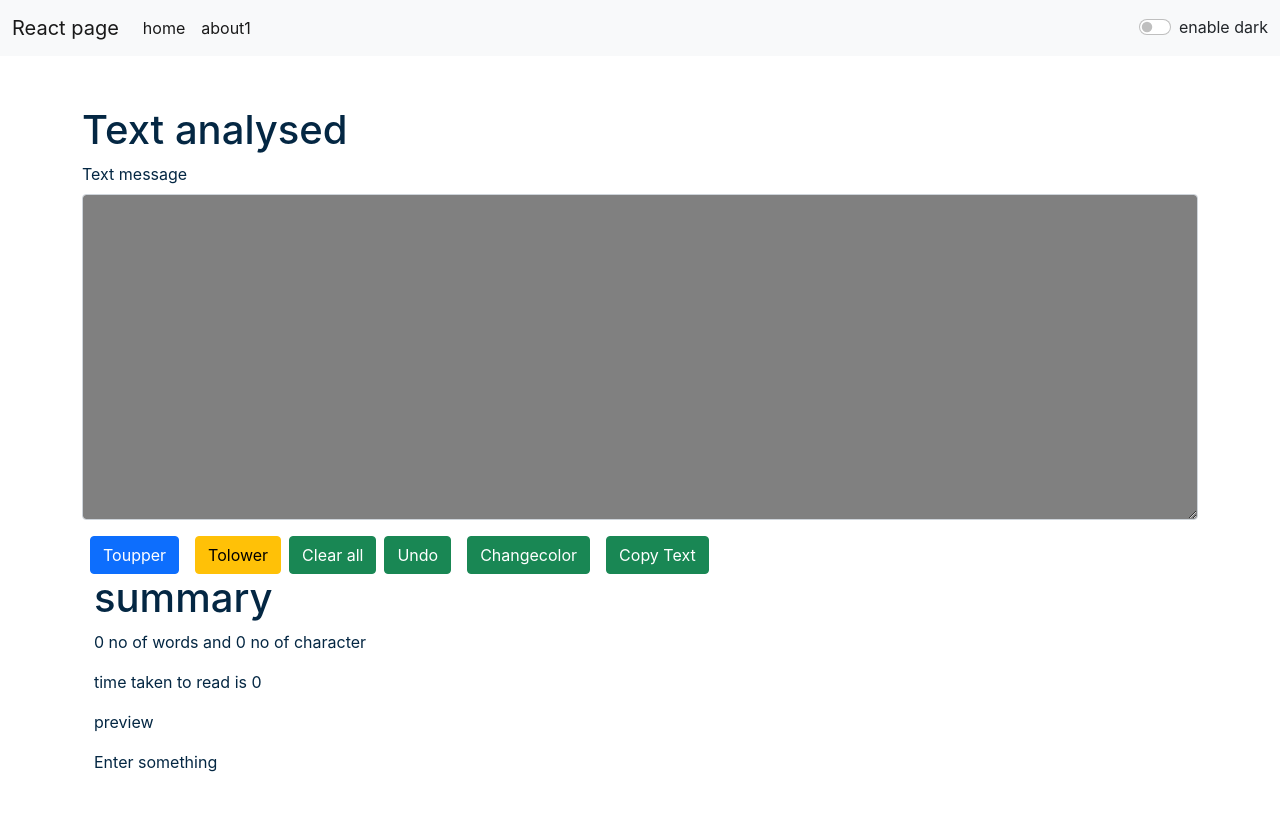
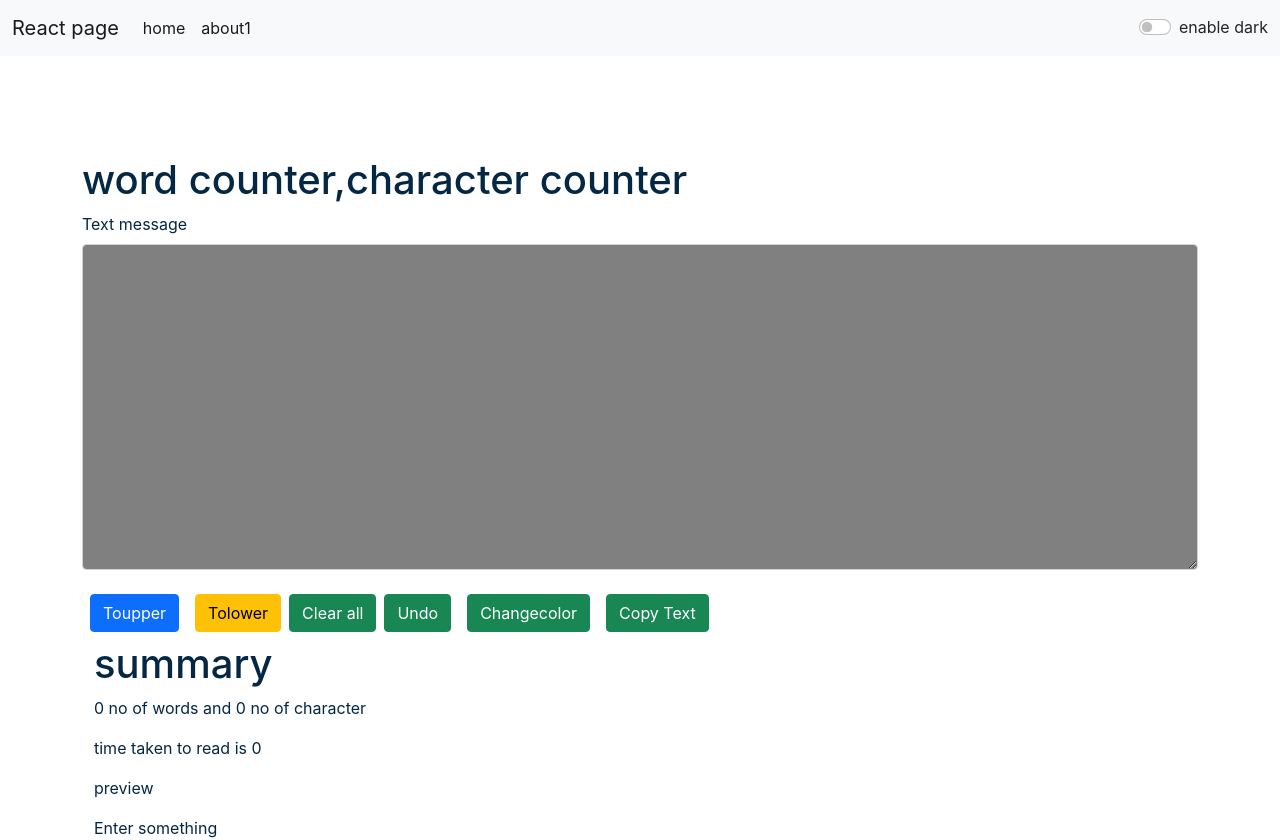
Before and after one commit to Shreyas12345678/React, a React (Create React App) app: page /home in a window 1280 px wide. Before the commit the page ends 800 px from the top, so only its background shows below. Built offline with nearby package versions, Linux system fonts and the light colour scheme.

Commit message:
added heading in app.js

```diff
--- a/src/App.js
+++ b/src/App.js
@@ -80,8 +80,8 @@ function App() {
     <div className="container">
       {/*<Textforms  showAlert={showAlert}  title="Text analysed" email="Enetr email" text="Text message" mode={mode}/>  */}
       <Routes>
-          <Route exact path="/about" element={<About/>}/>
-          <Route exact path="/home"  element={<Textforms  showAlert={showAlert}  title="Text analysed" email="Enetr email" text="Text message" mode={mode}/>}/>
+          <Route exact path="/about" element={<About mode={mode}/>}/>
+          <Route exact path="/home"  element={<Textforms  showAlert={showAlert} heading="word counter,character counter" title="Text analysed" email="Enetr email" text="Text message" mode={mode}/>}/>
 
         </Routes>
 
--- a/src/components/About.js
+++ b/src/components/About.js
@@ -1,14 +1,26 @@
 import React,{useState} from 'react'
 
-export default function About() {
+export default function About(props) {
 
-    const[mystyle,setMystyle]=useState({
+   /*  const[mystyle,setMystyle]=useState({
         color:'black',
         backgroundColor:'white'
-    })
+    }) */
     const[text,settext]=useState('Enable dark mode');
 
-    const setcolor = () => {
+
+    let mystyle ={
+
+            color:props.mode==='light'?'black':'white',
+            backgroundColor:props.mode==='light'?'white':'black',
+           /* border:'1px solid',  */
+            borderColor:props.mode==='light'?'#3373b375':'black',
+
+
+    }
+
+
+   /*  const setcolor = () => {
 
         if(mystyle.color === 'white'){  // dark mode
             setMystyle({
@@ -26,28 +38,28 @@ export default function About() {
                 })
                 settext("enable normal mode");
             }
-    }
+    } */
 
         return (
-        <div className="container my" style={mystyle}>
+        <div className="container my" style={{color:props.mode==='light'?'black':'white'}}>
             <h1 className='my-5'>About US</h1>
             <div className="accordion" id="accordionExample">
   <div className="accordion-item">
     <h2 className="accordion-header" id="headingOne">
       <button className="accordion-button" type="button" data-bs-toggle="collapse" data-bs-target="#collapseOne" aria-expanded="true" aria-controls="collapseOne" style={mystyle}>
-        Accordion Item #1
+       <strong> Analyse the text</strong>
       </button>
     </h2>
     <div id="collapseOne" className="accordion-collapse collapse show" aria-labelledby="headingOne" data-bs-parent="#accordionExample">
       <div className="accordion-body" style={mystyle}>
-        <strong>This is the first item's accordion body.</strong> It is shown by default, until the collapse plugin adds the appropriate classNamees that we use to style each element. These classNamees control the overall appearance, as well as the showing and hiding via CSS transitions. You can modify any of this with custom CSS or overriding our default variables. It's also worth noting that just about any HTML can go within the <code>.accordion-body</code>, though the transition does limit overflow.
+        <strong>This is the first item's accordion body.</strong>  appropriate classNamees that we use to style each element. These classNamees control the overall appearance, as well as the showing and hiding via CSS transitions. You can modify any of this with custom CSS or overriding our default variables. It's also worth noting that just about any HTML can go within the <code>.accordion-body</code>, though the transition does limit overflow.
       </div>
     </div>
   </div>
   <div className="accordion-item">
     <h2 className="accordion-header" id="headingTwo">
       <button className="accordion-button collapsed" type="button" data-bs-toggle="collapse" data-bs-target="#collapseTwo" aria-expanded="false" aria-controls="collapseTwo" style={mystyle}>
-        Accordion Item #2
+       <strong>Free to use</strong>
       </button>
     </h2>
     <div id="collapseTwo" className="accordion-collapse collapse" aria-labelledby="headingTwo" data-bs-parent="#accordionExample">
@@ -59,7 +71,7 @@ export default function About() {
   <div className="accordion-item">
     <h2 className="accordion-header" id="headingThree">
       <button className="accordion-button collapsed" type="button" data-bs-toggle="collapse" data-bs-target="#collapseThree" aria-expanded="false" aria-controls="collapseThree" style={mystyle}>
-        Accordion Item #3
+        <strong>Browser Compatible</strong>
       </button>
     </h2>
     <div id="collapseThree" className="accordion-collapse collapse" aria-labelledby="headingThree" data-bs-parent="#accordionExample">
@@ -69,9 +81,9 @@ export default function About() {
     </div>
   </div>
 </div>
-  <div className="container my-3">
+  {/* <div className="container my-3">
       <button type='button' className='btn btn-success' onClick={setcolor}>{text}</button>
-  </div>
+  </div> */}
 
         </div>
     )
--- a/src/components/Alert.js
+++ b/src/components/Alert.js
@@ -6,9 +6,10 @@ export default function Alert(props) {
 
     return (
        <>
+      <div style={{height:'100px'}}>
      <div className={`alert alert-${props.alert.type} alert-dismissible fade show `} role="alert" >
        <strong>{props.alert.type}</strong> {props.alert.msg}
-
+       </div>
 
 </div>
 
--- a/src/components/Navbar.js
+++ b/src/components/Navbar.js
@@ -66,6 +66,7 @@ Navbar.propTypes ={
 
 }
 
+
 Navbar.defaultProps = {
   about:'this is about sec',
   title:"this is titile sec"
--- a/src/components/Textforms.js
+++ b/src/components/Textforms.js
@@ -69,25 +69,25 @@ export default function Textforms(props) {
     return (
         <>
         <div style={{color:props.mode==='dark'?'white':'#042743'}} >
-        <h1 > {props.title} </h1>
+        <h1 > {props.heading} </h1>
 
             <div className="mb-3" style={{color:props.mode==='dark'?'white':'#042743'}}>
                 <label htmlFor="mybox" className="form-label">{props.text}</label>
                 <textarea className="form-control" id="mybox" value={text} onChange={changed}  rows="13" style={{backgroundColor:props.mode==='dark'?'white':'gray'}}></textarea>
             </div>
 
-            <button type="button" className="btn btn-primary mx-2" onClick={updatecount} >Toupper</button>
+            <button type="button" className="btn btn-primary mx-2 my-2" onClick={updatecount} >Toupper</button>
 
-            <button type="button" className="btn btn-warning mx-2" onClick={lower}>Tolower</button>
-            <button  type="button" className="btn btn-success mx2" onClick={cleartext}>Clear all</button>
-            <button  type="button" className="btn btn-success mx-2 "   onClick={makeBold}>Undo</button>
-            <button  type="button" className="btn btn-success mx-2" onClick={changecolor}>Changecolor</button>
-            <button  type="button" className="btn btn-success mx-2" onClick={handlecopy}>Copy Text</button>
+            <button type="button" className="btn btn-warning mx-2 my-2" onClick={lower}>Tolower</button>
+            <button  type="button" className="btn btn-success mx2 my-2" onClick={cleartext}>Clear all</button>
+            <button  type="button" className="btn btn-success mx-2 my-2 "   onClick={makeBold}>Undo</button>
+            <button  type="button" className="btn btn-success mx-2 my-2" onClick={changecolor}>Changecolor</button>
+            <button  type="button" className="btn btn-success mx-2 my-2" onClick={handlecopy}>Copy Text</button>
         </div>
 
         <div className="container" style={{color:props.mode==='dark'?'white':'#042743'}}>
             <h1>summary</h1>
-            <p>{text.split(" ").length-1} no of words and {text.length} no of character</p>
+            <p>{text.split(" ").filter((element) =>{return element.length!==0}).length} no of words and {text.length} no of character</p>
             <p>time taken to read is { 0.08* ((text.split(" ").length)-1)} </p>
             <p>preview</p>
             {text.length>0?text:"Enter something"}
```
